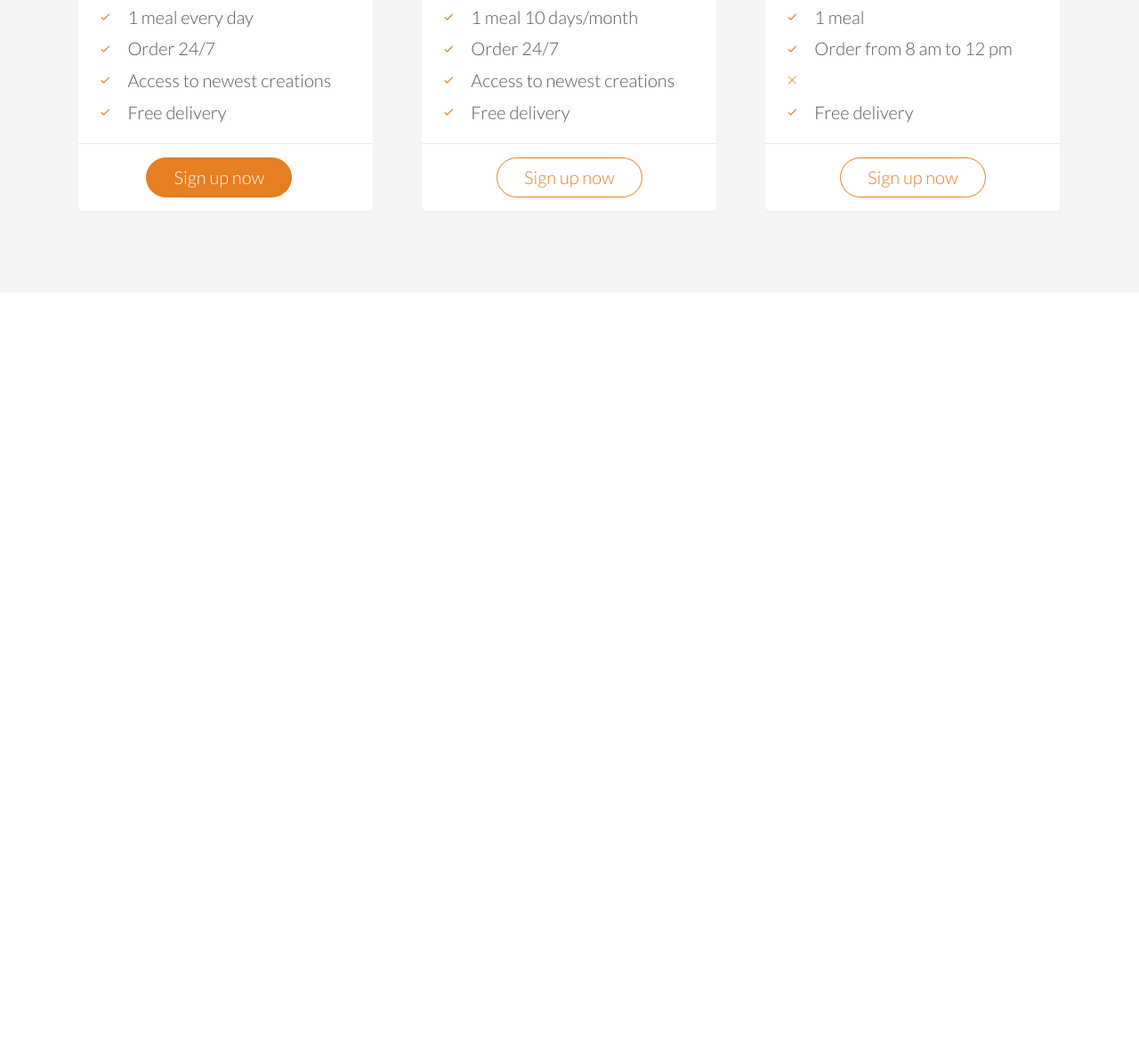
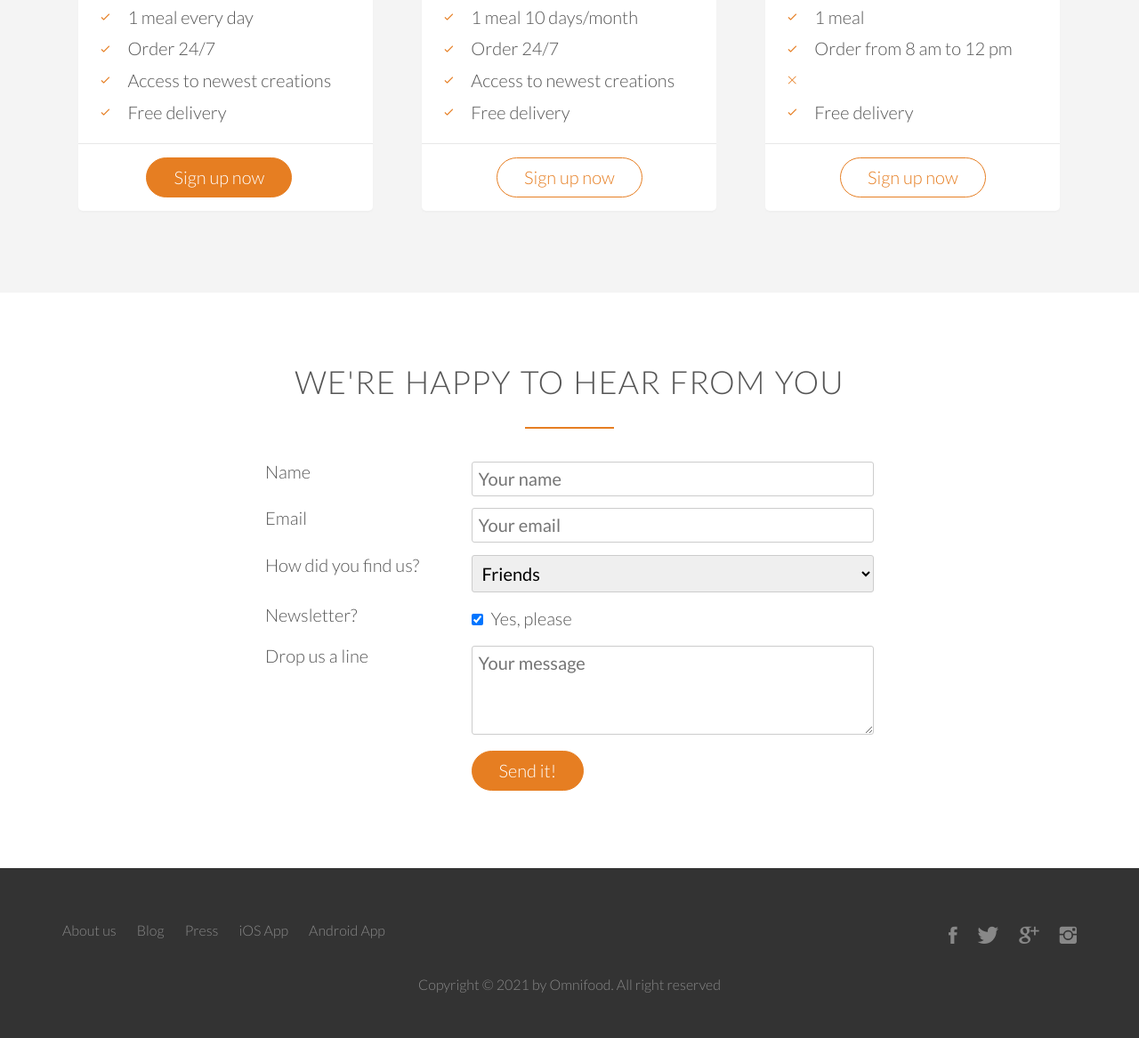
Before and after one commit to vskema/second-project, a plain HTML site: page index.html in a window 1280 px wide. Shown: the part 4297-5464 px from the top of the page at 89% size. Before the commit the page ends 4626 px from the top, so only its background shows below. Drawn offline with nearby package versions, Linux system fonts and the light colour scheme; files whose address does not match are found by name.

Commit message:
finished website

```diff
--- a/index.html
+++ b/index.html
@@ -323,6 +323,96 @@
         </div>
     </section>
 
+    <section class="section-form">
+        <div class="row">
+            <h2>We're happy to hear from you</h2>
+        <div class="row">
+            <form method="post" action="#" class="contact-form">
+                <div class="row">
+                    <div class="col span-1-of-3">
+                        <label for="name">Name</label>
+                    </div>
+                    <div class="col span-2-of-3">
+                        <input type="text" name="name" id="name" placeholder="Your name" required>
+                    </div>
+                </div>
+                <div class="row">
+                    <div class="col span-1-of-3">
+                        <label for="email">Email</label>
+                    </div>
+                    <div class="col span-2-of-3">
+                        <input type="email" name="email" id="email" placeholder="Your email" required>
+                    </div>
+                </div>
+                <div class="row">
+                    <div class="col span-1-of-3">
+                        <label for="find-us">How did you find us?</label>
+                    </div>
+                    <div class="col span-2-of-3">
+                        <select name="find-us" id="find-us">
+                            <option value="friends" selected>Friends</option>
+                            <option value="search">Search engine</option>
+                            <option value="ad">Advertisement</option>
+                            <option value="other">Other</option>
+                        </select>
+                    </div>
+                    <div class="row">
+                        <div class="col span-1-of-3">
+                            <label>Newsletter?</label>
+                        </div>
+                        <div class="col span-2-of-3">
+                            <input type="checkbox" name="news" id="news" checked> Yes, please
+                        </div>
+                    </div>
+                    <div class="row">
+                        <div class="col span-1-of-3">
+                            <label>Drop us a line</label>
+                        </div>
+                        <div class="col span-2-of-3">
+                            <textarea name="message" placeholder="Your message"></textarea>
+                        </div>
+                    </div>
+                    <div class="row">
+                        <div class="col span-1-of-3">
+                            <label>&nbsp;</label>
+                        </div>
+                        <div class="col span-2-of-3">
+                            <input type="submit" value="Send it!">
+                        </div>
+                    </div>
+                </div>
+            </form>
+        </div>
+        </div>
+    </section>
+
+    <footer>
+        <div class="row">
+            <div class="col span-1-of-2">
+                <ul class="footer-nav">
+                    <li><a href="#">About us</a> </li>
+                    <li><a href="#">Blog</a> </li>
+                    <li><a href="#">Press</a> </li>
+                    <li><a href="#">iOS App</a> </li>
+                    <li><a href="#">Android App</a> </li>
+                </ul>
+            </div>
+            <div class="col span-1-of-2">
+                <ul class="social-links">
+                    <li><a href="#"><i class="ion-social-facebook"></i></a></li>
+                    <li><a href="#"><i class="ion-social-twitter"></i></a></li>
+                    <li><a href="#"><i class="ion-social-googleplus"></i></a></li>
+                    <li><a href="#"><i class="ion-social-instagram"></i></a></li>
+                </ul>
+            </div>
+        </div>
+        <div class="row">
+            <p>
+                Copyright &copy; 2021 by Omnifood. All right reserved
+            </p>
+        </div>
+    </footer>
+
 </body>
 
 </html>
--- a/resources/css/style.css
+++ b/resources/css/style.css
@@ -139,7 +139,8 @@ a:active {
 /* BUTTONS */
 
 .btn:link,
-.btn:visited {
+.btn:visited,
+input[type=submit]{
     display: inline-block;
     padding: 10px 30px;
     font-weight: 300;
@@ -149,7 +150,8 @@ a:active {
 }
 
 .btn-full:link,
-.btn-full:visited {
+.btn-full:visited,
+input[type=submit]{
     background-color: #e67e22;
     border: 1px solid #e67e22;
     color: #fff;
@@ -163,7 +165,9 @@ a:active {
 }
 
 .btn:hover,
-.btn:active {
+.btn:active,
+input[type=submit]:hover,
+input[type=submit]:active{
     background-color: #cf6d17;
 }
 
@@ -446,3 +450,110 @@ cite img {
 .plan-box ul li {
     padding: 5px 0;
 }
+
+/* -------------------------- */
+/* FORM */
+/* -------------------------- */
+
+.contact-form {
+    width: 60%;
+    margin: 0 auto;
+}
+
+input[type=text],
+input[type=email],
+select,
+textarea {
+    width: 100%;
+    padding: 7px;
+    border-radius: 3px;
+    border: 1px solid #ccc;
+}
+
+textarea {
+    height: 100px;
+}
+
+input[type=checkbox] {
+    margin: 10px 5px 10px 0;
+}
+
+*:focus {
+    outline: none;
+}
+
+/* -------------------------- */
+/* FOOTER */
+/* -------------------------- */
+
+footer {
+    background-color: #333;
+    padding: 50px;
+    font-size: 80%;
+}
+.footer-nav {
+    list-style: none;
+    float: left;
+}
+
+.social-links {
+    list-style: none;
+    float: right;
+}
+
+.footer-nav li,
+.social-links li {
+    display: inline-block;
+    margin-right: 20px;
+}
+
+.footer-nav li:last-child,
+.social-links li:last-child {
+    margin-right: 0;
+}
+
+.footer-nav li a:link,
+.footer-nav li a:visited,
+.social-links li a:link,
+.social-links li a:visited{
+    text-decoration: none;
+    border: 0;
+    color: #888;
+    transition: color 0.2s;
+}
+
+.footer-nav li a:hover,
+.footer-nav li a:active {
+    color: #ddd;
+}
+
+.social-links li a:link,
+.social-links li a:visited {
+    font-size: 160%;
+}
+
+.ion-social-facebook,
+.ion-social-twitter,
+.ion-social-googleplus,
+.ion-social-instagram {
+    transition: color 0.2s;
+}
+
+.ion-social-facebook:hover {
+    color: #3b5998;
+}
+.ion-social-twitter:hover {
+    color: #00aced;
+}
+.ion-social-googleplus:hover {
+    color: #dd4b39;
+}
+.ion-social-instagram:hover {
+    color: #517fa4;
+}
+
+footer p {
+    color: #888;
+    text-align: center;
+    margin-top: 20px;
+}
```
